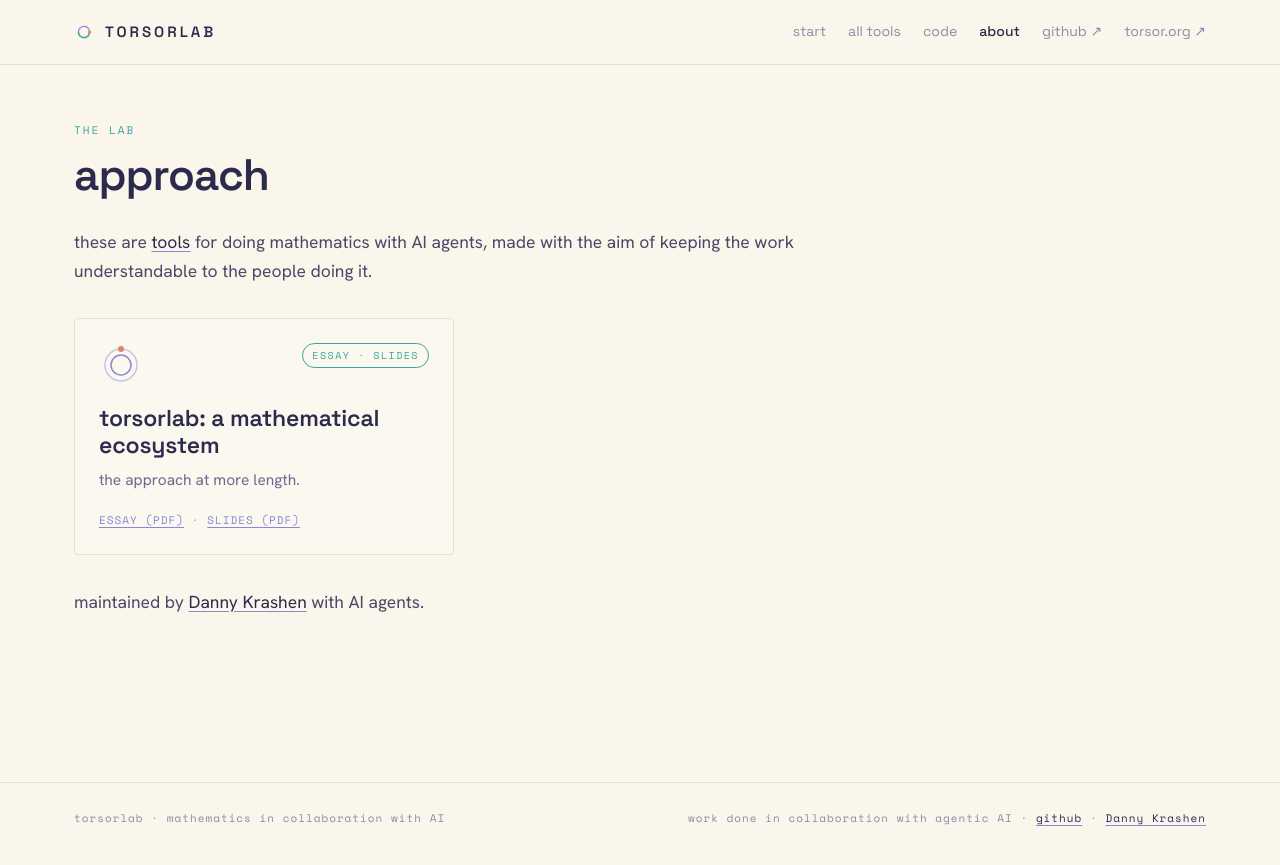
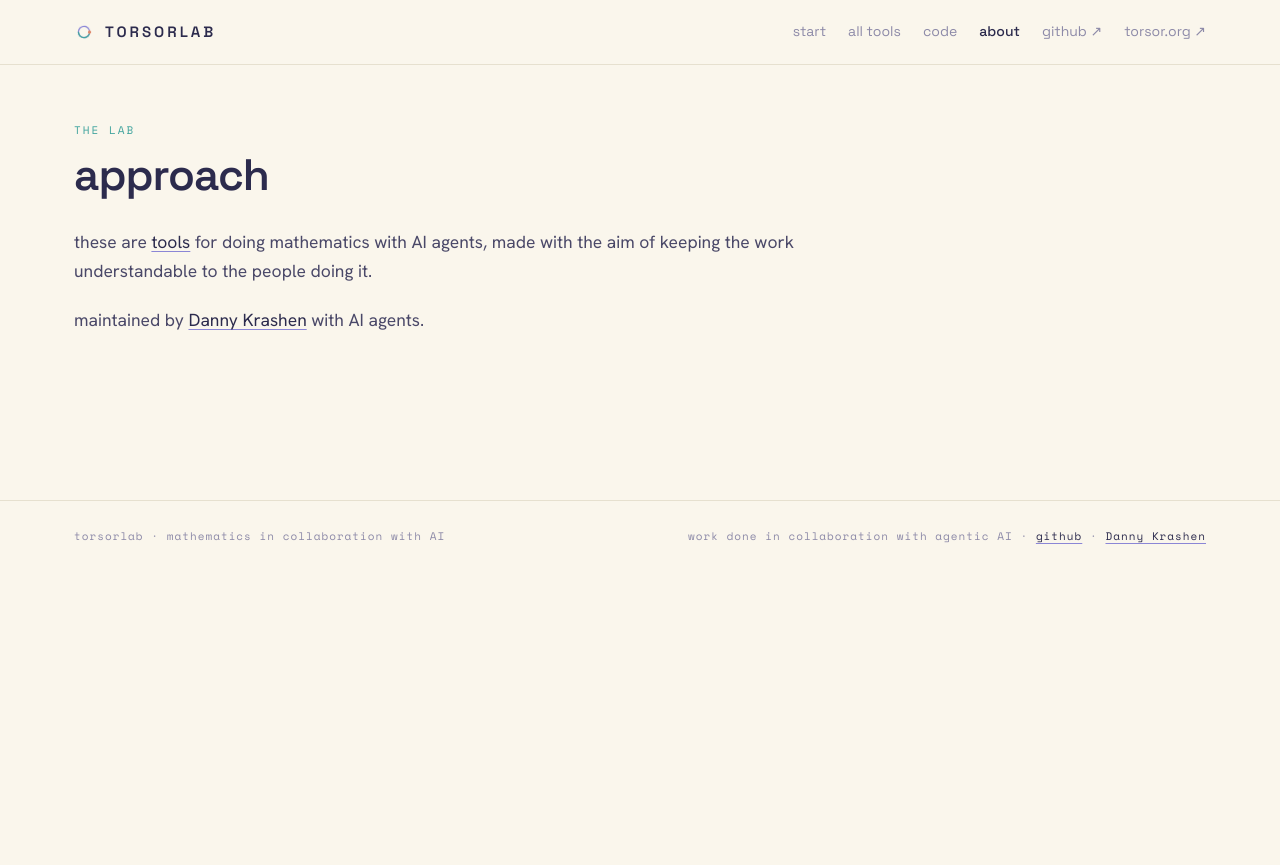
Before and after one commit to torsor/torsorlab, a Jekyll site: the page built from about.md, in a window 1280 px wide. Shown: the top 865 px of the page. Built offline with Jekyll 4.4.1, drawn with Linux system fonts in a browser that asks for light colours.

Commit message:
About: no ecosystem essay card for now
Co-Authored-By: Claude Opus 5.5 <noreply@anthropic.com>
Claude-Session: https://claude.ai/code/session_01UYkoeB7ZhBUZQvH3DWz2oA

```diff
--- a/about.md
+++ b/about.md
@@ -8,13 +8,4 @@ eyebrow: the lab
 these are [tools](/tools/) for doing mathematics with AI agents, made with
 the aim of keeping the work understandable to the people doing it.
 
-<div class="cards cards--single">
-  <div class="card">
-    <div class="card__top">{% include card-glyph.html %}<span class="chip">essay · slides</span></div>
-    <h3 class="card__title">torsorlab: a mathematical ecosystem</h3>
-    <p class="card__text">the approach at more length.</p>
-    <div class="card__foot"><a href="/essays/torsorlab-ecosystem.pdf">essay (pdf)</a> · <a href="/essays/torsorlab-ecosystem-slides.pdf">slides (pdf)</a></div>
-  </div>
-</div>
-
 maintained by <a href="https://torsor.org">Danny Krashen</a> with AI agents.
```
